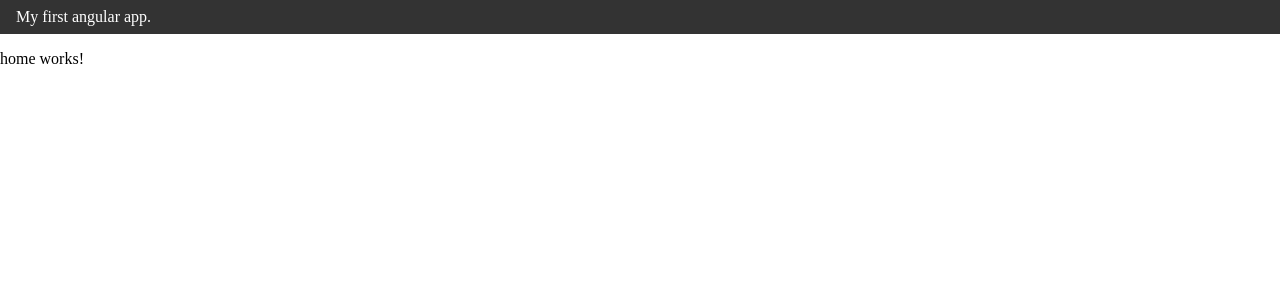
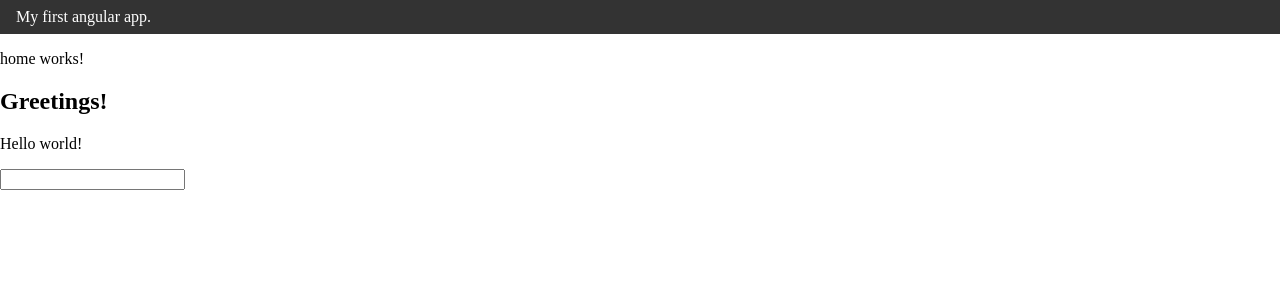
Before and after one commit to suffle-girl/first-angular-app, an Angular app: page / in a window 1280 px wide. Shown: the top 300 px of the page. Built offline with nearby package versions, Linux system fonts and the light colour scheme.

Commit message:
Add greeting component and event listeners.

```diff
--- /dev/null
+++ b/src/app/components/greeting/greeting.component.html
@@ -0,0 +1,2 @@
+<h2>Greetings!</h2>
+<p>{{ message() }}</p>
--- /dev/null
+++ b/src/app/components/greeting/greeting.component.ts
@@ -0,0 +1,12 @@
+import { Component, input } from '@angular/core';
+
+@Component({
+  selector: 'app-greeting',
+  standalone: true,
+  imports: [],
+  templateUrl: './greeting.component.html',
+  styleUrl: './greeting.component.scss',
+})
+export class GreetingComponent {
+  message = input('Hello hello');
+}
--- a/src/app/home/home.component.html
+++ b/src/app/home/home.component.html
@@ -1 +1,3 @@
 <p>home works!</p>
+<app-greeting [message]="homeMessage()" />
+<input type="text" (keyup)="keyUpHandler($event)" />
--- a/src/app/home/home.component.ts
+++ b/src/app/home/home.component.ts
@@ -1,12 +1,16 @@
-import { Component } from '@angular/core';
+import { Component, signal, Signal } from '@angular/core';
+import { GreetingComponent } from '../components/greeting/greeting.component';
 
 @Component({
   selector: 'app-home',
   standalone: true,
-  imports: [],
+  imports: [GreetingComponent],
   templateUrl: './home.component.html',
-  styleUrl: './home.component.scss'
+  styleUrl: './home.component.scss',
 })
 export class HomeComponent {
-
+  homeMessage = signal('Hello world!');
+  keyUpHandler(event: KeyboardEvent) {
+    console.log(`user pressed the ${event.key} key`);
+  }
 }
```
Also changed, not shown: src/app/components/greeting/greeting.component.scss (added), 1 other file (tests, documents, lock files or other folders).
